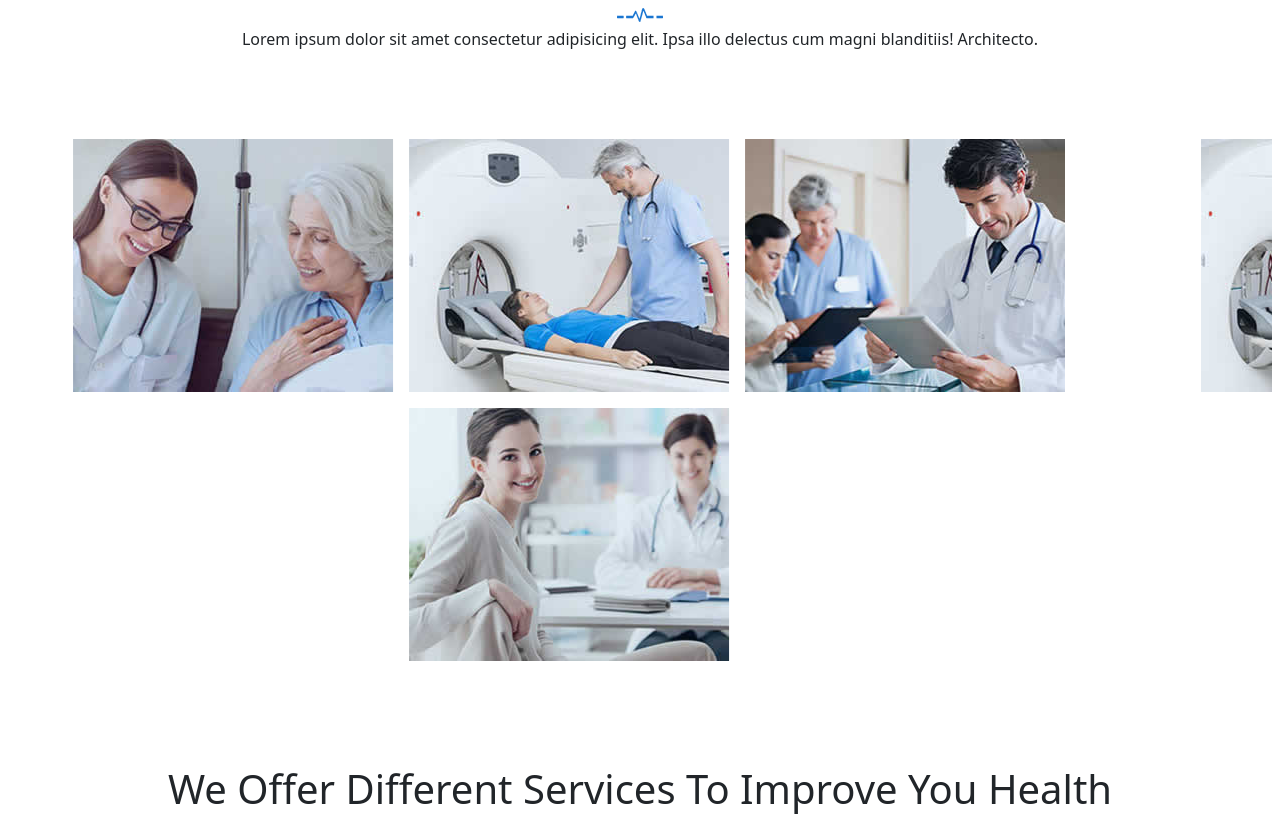
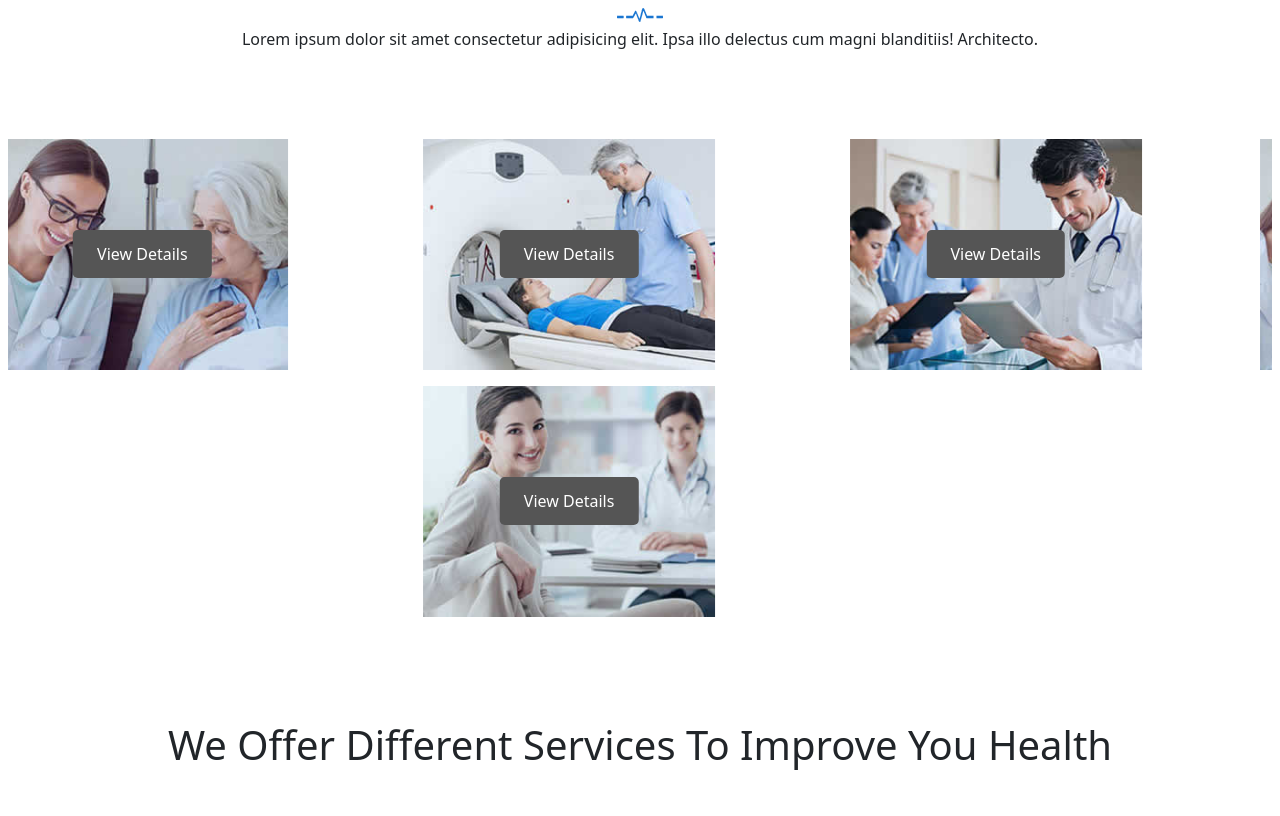
Before and after one commit to Hlxrd/Final_project_css_Yasri_Hamza, a plain HTML site: page index.html in a window 1280 px wide. Shown: the part 2799-3615 px from the top of the page. Drawn offline with nearby package versions, Linux system fonts and the light colour scheme.

Commit message:
style carousel sec6

```diff
--- a/index.html
+++ b/index.html
@@ -313,18 +313,42 @@
                     <div class="carousel-inner">
                         <div class="carousel-item active ">
                             <div class=" d-lg-flex flex-wrap gap-3 justify-content-center">
-                                <img class="d-block " src="./public/img/pf1.jpg" alt="First slide">
-                                <img class="d-block " src="./public/img/pf2.jpg" alt="First slide">
-                                <img class="d-block " src="./public/img/pf3.jpg" alt="First slide">
-                                <img class="d-block " src="./public/img/pf4.jpg" alt="First slide">
+                                <div class="container">
+                                    <img class="d-block " src="./public/img/pf1.jpg" alt="First slide">
+                                    <button class="btn">View Details</button>
+                                </div>
+                                <div class="container">
+                                    <img class="d-block " src="./public/img/pf2.jpg" alt="First slide">
+                                    <button class="btn">View Details</button>
+                                </div>
+                                <div class="container">
+                                    <img class="d-block " src="./public/img/pf3.jpg" alt="First slide">
+                                    <button class="btn">View Details</button>
+                                </div>
+                                <div class="container">
+                                    <img class="d-block " src="./public/img/pf4.jpg" alt="First slide">
+                                    <button class="btn">View Details</button>
+                                </div>
                             </div>
                         </div>
                         <div class="carousel-item">
-                            <div class="w-100 d-lg-flex gap-3">
-                                <img class="d-block" src="./public/img/pf2.jpg" alt="First slide">
-                                <img class="d-block" src="./public/img/pf3.jpg" alt="First slide">
-                                <img class="d-block" src="./public/img/pf4.jpg" alt="First slide">
-                                <img class="d-block" src="./public/img/pf1.jpg" alt="First slide">
+                            <div class=" d-lg-flex flex-wrap gap-3 justify-content-center">
+                                <div class="container">
+                                    <img class="d-block " src="./public/img/pf1.jpg" alt="First slide">
+                                    <button class="btn">View Details</button>
+                                </div>
+                                <div class="container">
+                                    <img class="d-block " src="./public/img/pf2.jpg" alt="First slide">
+                                    <button class="btn">View Details</button>
+                                </div>
+                                <div class="container">
+                                    <img class="d-block " src="./public/img/pf3.jpg" alt="First slide">
+                                    <button class="btn">View Details</button>
+                                </div>
+                                <div class="container">
+                                    <img class="d-block " src="./public/img/pf4.jpg" alt="First slide">
+                                    <button class="btn">View Details</button>
+                                </div>
                             </div>
                         </div>
                     </div>
--- a/src/sass/modules/page/_main.sass
+++ b/src/sass/modules/page/_main.sass
@@ -21,7 +21,7 @@
     z-index: 1
     width: 25%
     height: 100%
-    left: 94.5vw
+    left: 95.5vw
     .side_bar_div
         background-color: #fff
 
@@ -202,6 +202,34 @@
         button
             background-color: #fff
             color: #2677F8
+.container
+    position: relative
+    width: 25%
+
+    img
+        width: 100%
+        height: auto
+        &:hover
+            background-color: #2677F8
+    .btn
+
+        position: absolute
+        top: 50%
+        left: 50%
+        transform: translate(-50%, -50%)
+        -ms-transform: translate(-50%, -50%)
+        background-color: #555
+        color: white
+        font-size: 16px
+        padding: 12px 24px
+        border: none
+        cursor: pointer
+        border-radius: 5px
+        text-align: center
+        &:hover
+            display: block
+            background-color: blue
+            color: black
 
 .sec7
 
```
Also changed, not shown: public/css/app.css, 1 other file.
